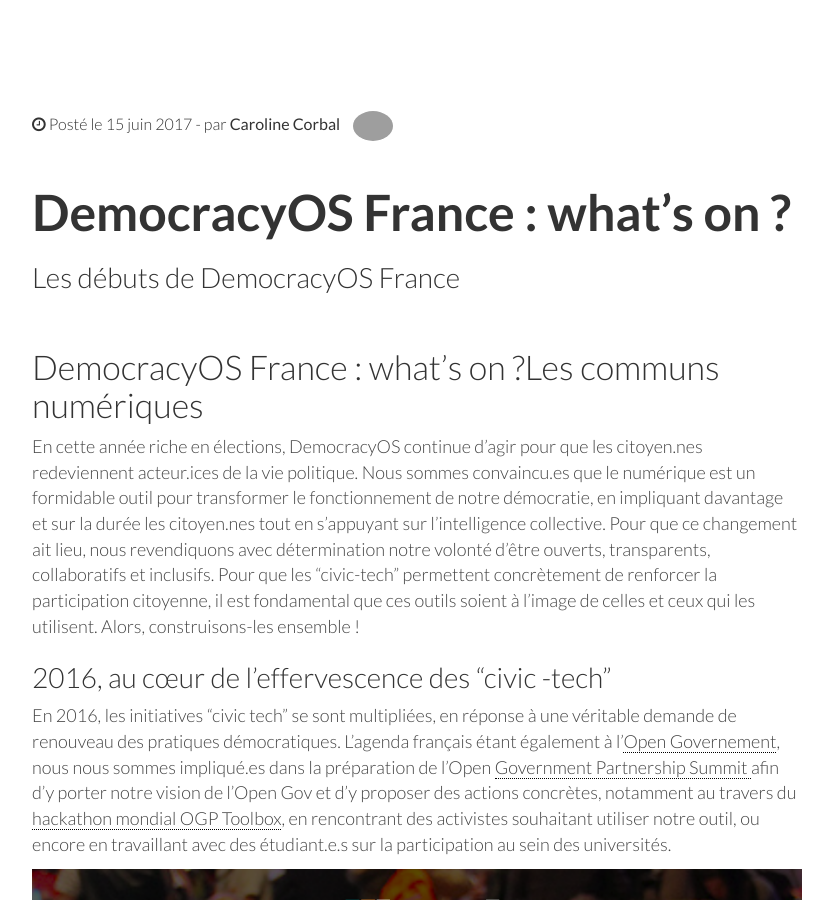
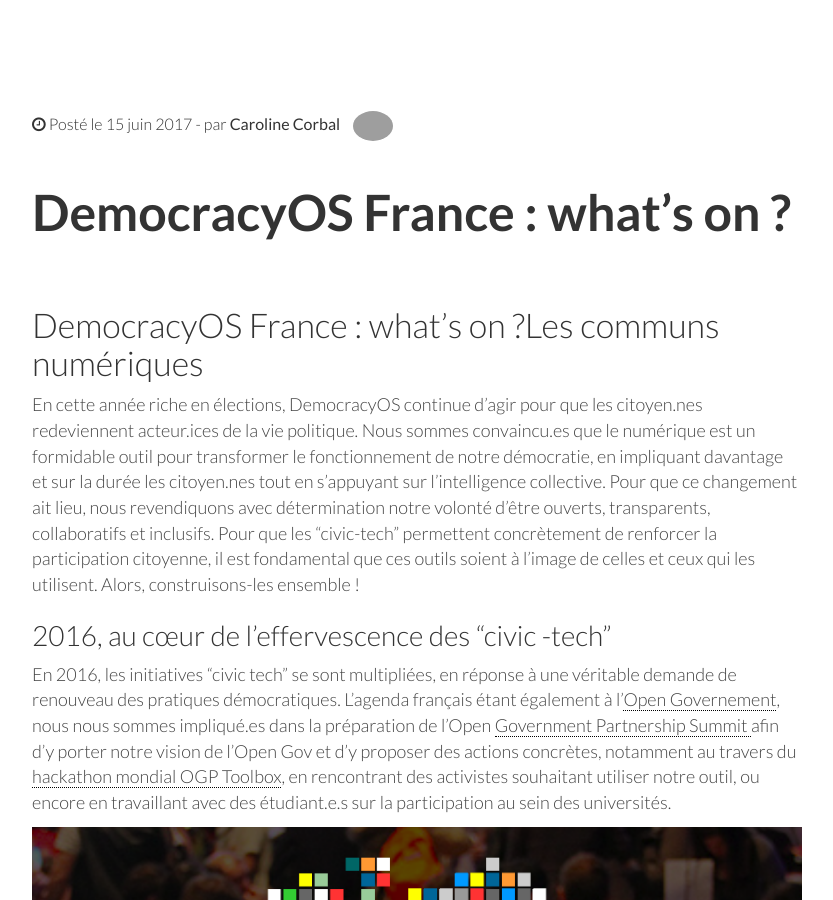
Before and after one commit to democracy-os-fr/democracy-os-fr.github.io, a Jekyll site: the page built from _posts/2017-06-15-democracyos-france-what-s-on.md, in a window 1280 px wide and 900 px high, scrolled down 711 px. Shown: the whole window, without its empty margins (223-1056 px from the left). Built offline with Jekyll 4.4.1, drawn with Linux system fonts in a browser that asks for light colours; nearby versions of some CDN libraries; comment, search, counter and statistics services are not loaded.

Commit message:
post description hero fix

```diff
--- a/_posts/2017-06-15-democracyos-france-what-s-on.md
+++ b/_posts/2017-06-15-democracyos-france-what-s-on.md
@@ -10,9 +10,8 @@
 - Open Democracy Now
 - NEWS
 - presse
-description_hero: Les débuts de DemocracyOS France
-extrait: |
-  Les communs numériques
+description_hero:
+extrait: Les communs numériques
 auteur: Caroline Corbal
 comments: true
 title: 'DemocracyOS France : what’s on ? '
```
Also changed, not shown: _posts/2017-05-25-w-e-democracy-les-gouvernements-vont-ils-survivre-a-l-ere-digitale.md (+1 -1 lines), _posts/2017-06-06-comment-participer-a-l-aventure-democracyos.md (+1 -1 lines).
